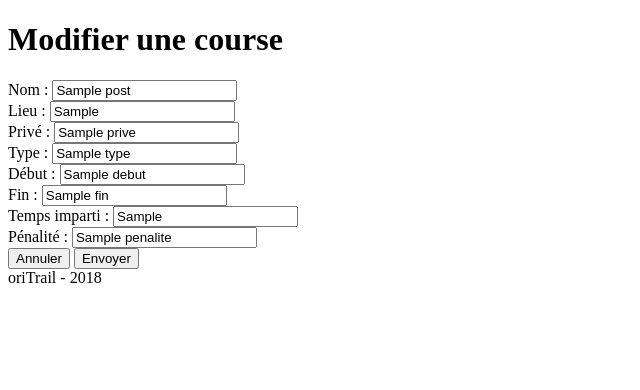
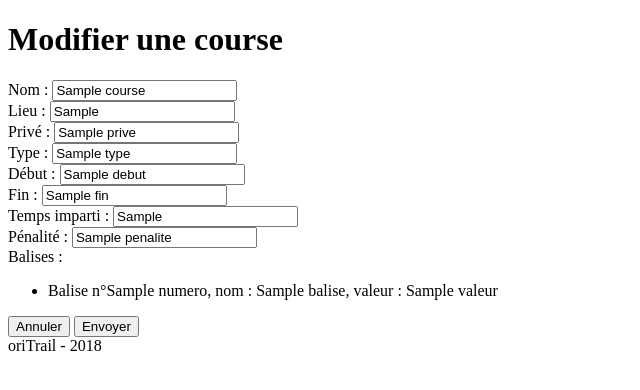
Before and after one commit to joevin-slq/oriTrail-slim3, a PHP site: template app/views/pages/course/edit.twig in a window 1280 px wide. Shown: the part 130-520 px from the top of the page, without its empty margins (0-640 px from the left). Run offline with PHP 8.4, Linux system fonts and the light colour scheme; the template is opened without the code that fills it: most values are stand-ins (such as "Sample title", 1, 10 or a date in 2020); some libraries are stand-ins or nearby versions.

Commit message:
Gestion des balises côté back-end

```diff
--- a/app/views/pages/course/ajout.twig
+++ b/app/views/pages/course/ajout.twig
@@ -95,8 +95,8 @@
 
 		<!-- Début de la partie cachée et clonable -->
 		<div class="form-inline champ-cache" style="display:none">
-		  <input type="text" name="nomBalise[]" id="nomBalise1" placeholder="Nom" class="form-control mb-2 mr-sm-2"/>
-		  <input type="number" name="valeurBalise[]" id="valeurBalise1" placeholder="Valeur" class="form-control mb-2 mr-sm-2"/>
+		  <input type="text" name="nomBalise[]" id="nomBalise" placeholder="Nom" class="form-control mb-2 mr-sm-2"/>
+		  <input type="number" name="valeurBalise[]" id="valeurBalise" placeholder="Valeur" class="form-control mb-2 mr-sm-2"/>
 		  <div class="supprimer btn-danger form-control mb-2 mr-sm-2">X</div>
 		</div>
 		<!-- Fin de la partie caché et clonable-->
--- a/app/views/pages/course/edit.twig
+++ b/app/views/pages/course/edit.twig
@@ -3,31 +3,31 @@
 {% block content %}
 	<h1>Modifier une course</h1>
 
-	<form action="{{ path_for('course.edit') }}{{post.id_course}}" method="post">
+	<form action="{{ path_for('course.edit') }}{{course.id_course}}" method="course">
 		<div class="form-group">
 			<label for="nom">Nom :</label>
-			<input type="text" name="nom" id="nom" value="{{post.nom}}" class="form-control {{ errors.nom ? 'is-invalid' : ''}}">
+			<input type="text" name="nom" id="nom" value="{{course.nom}}" class="form-control {{ errors.nom ? 'is-invalid' : ''}}">
 			{% if errors.nom %}
 			<div class="invalid-feedback">{{ errors.nom | first }}</div>
 			{% endif %}
 		</div>
 		<div class="form-group">
 			<label for="nom">Lieu :</label>
-			<input type="text" name="lieu" id="lieu" value="{{post.fk_lieu}}" class="form-control {{ errors.lieu ? 'is-invalid' : ''}}">
+			<input type="text" name="lieu" id="lieu" value="{{course.fk_lieu}}" class="form-control {{ errors.lieu ? 'is-invalid' : ''}}">
 			{% if errors.lieu %}
 			<div class="invalid-feedback">{{ errors.lieu | first }}</div>
 			{% endif %}
 		</div>
 		<div class="form-group">
 			<label for="prive">Privé :</label>
-			<input type="text" name="prive" id="prive" value="{{post.prive}}" class="form-control {{ errors.prive ? 'is-invalid' : ''}}">
+			<input type="text" name="prive" id="prive" value="{{course.prive}}" class="form-control {{ errors.prive ? 'is-invalid' : ''}}">
 			{% if errors.prive %}
 			<div class="invalid-feedback">{{ errors.prive | first }}</div>
 			{% endif %}
 		</div>
     <div class="form-group">
       <label for="type">Type :</label>
-      <input type="text" id="type" name="type" value="{{post.type}}" class="form-control {{ errors.type ? 'is-invalid' : ''}}">
+      <input type="text" id="type" name="type" value="{{course.type}}" class="form-control {{ errors.type ? 'is-invalid' : ''}}">
 			{% if errors.type %}
 			<div class="invalid-feedback">{{ errors.type | first }}</div>
 			{% endif %}
@@ -35,14 +35,14 @@
 		<div class="form-row">
 			<div class="form-group col-md-6">
 				<label for="debut">Début :</label>
-				<input type="text" name="debut" id="debut" value="{{post.debut}}" class="form-control {{ errors.debut ? 'is-invalid' : ''}}">
+				<input type="text" name="debut" id="debut" value="{{course.debut}}" class="form-control {{ errors.debut ? 'is-invalid' : ''}}">
 				{% if errors.debut %}
 				<div class="invalid-feedback">{{ errors.debut | first }}</div>
 				{% endif %}
 			</div>
 			<div class="form-group col-md-6">
 				<label for="fin">Fin :</label>
-				<input type="text" name="fin" id="fin" value="{{post.fin}}" class="form-control {{ errors.fin ? 'is-invalid' : ''}}">
+				<input type="text" name="fin" id="fin" value="{{course.fin}}" class="form-control {{ errors.fin ? 'is-invalid' : ''}}">
 				{% if errors.fin %}
 				<div class="invalid-feedback">{{ errors.fin | first }}</div>
 				{% endif %}
@@ -51,19 +51,29 @@
 		<div class="form-row">
 			<div class="form-group col-md-6">
 				<label for="tempsImparti">Temps imparti :</label>
-				<input type="text" name="tempsImparti" id="tempsImparti" value="{{post.tempsImparti}}" class="form-control {{ errors.tempsImparti ? 'is-invalid' : ''}}">
+				<input type="text" name="tempsImparti" id="tempsImparti" value="{{course.tempsImparti}}" class="form-control {{ errors.tempsImparti ? 'is-invalid' : ''}}">
 				{% if errors.tempsImparti %}
 				<div class="invalid-feedback">{{ errors.tempsImparti | first }}</div>
 				{% endif %}
 			</div>
 	    <div class="form-group col-md-6">
 	      <label for="penalite">Pénalité :</label>
-	      <input type="text" id="penalite" name="penalite" value="{{post.penalite}}" class="form-control {{ errors.penalite ? 'is-invalid' : ''}}">
+	      <input type="text" id="penalite" name="penalite" value="{{course.penalite}}" class="form-control {{ errors.penalite ? 'is-invalid' : ''}}">
 				{% if errors.penalite %}
 				<div class="invalid-feedback">{{ errors.penalite | first }}</div>
 				{% endif %}
 	    </div>
 	  </div>
+		{% if balises is not empty %}
+		<div class="form-group">
+			<label for="nom">Balises :</label>
+			<ul>
+			{% for balise in balises %}
+				<li>Balise n°{{ balise.numero }}, nom : {{ balise.nom }}, valeur : {{ balise.valeur }}</li>
+			{% endfor %}
+			</ul>
+		</div>
+		{% endif %}
 		<div class="form-group">
 			{{ csrf.field | raw }}
 			<input type="reset" value="Annuler" class="btn">
```
Also changed, not shown: app/PagesControllers/CourseController.php (+15 -2 lines), public/js/script.js (+1 -18 lines).
